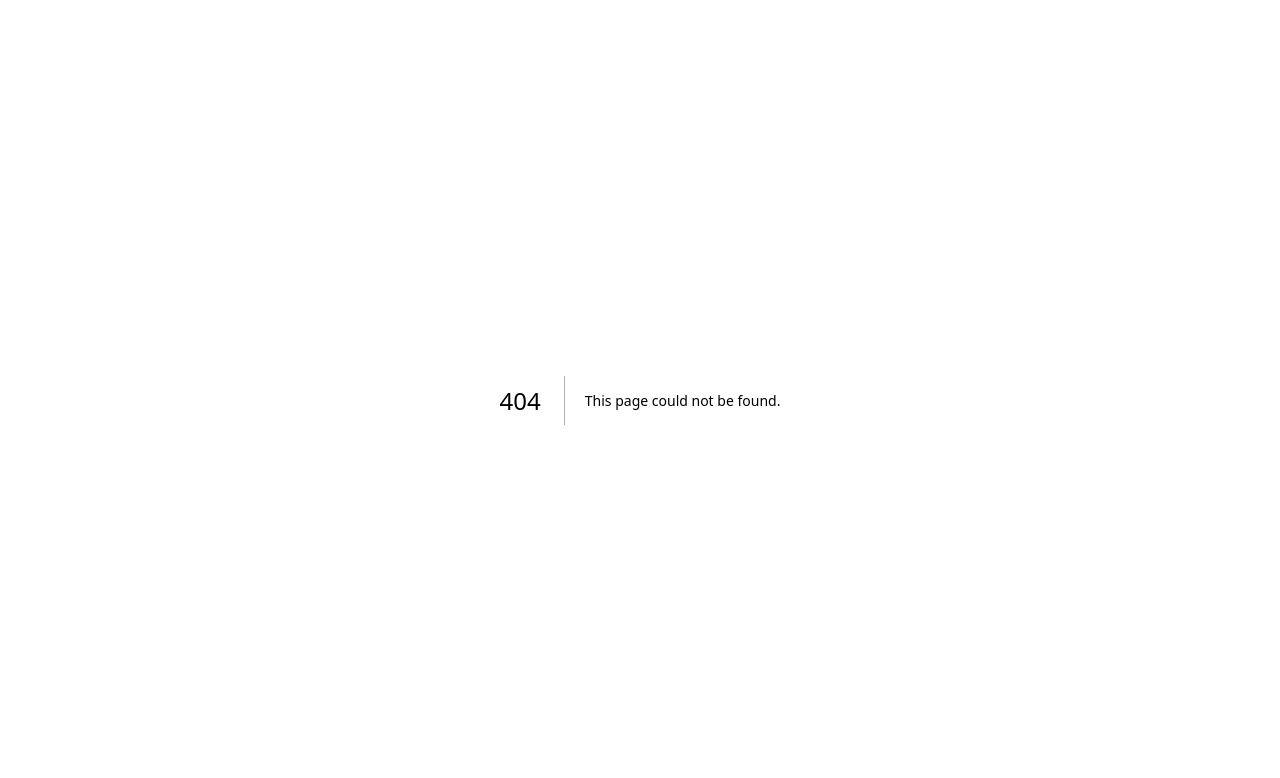
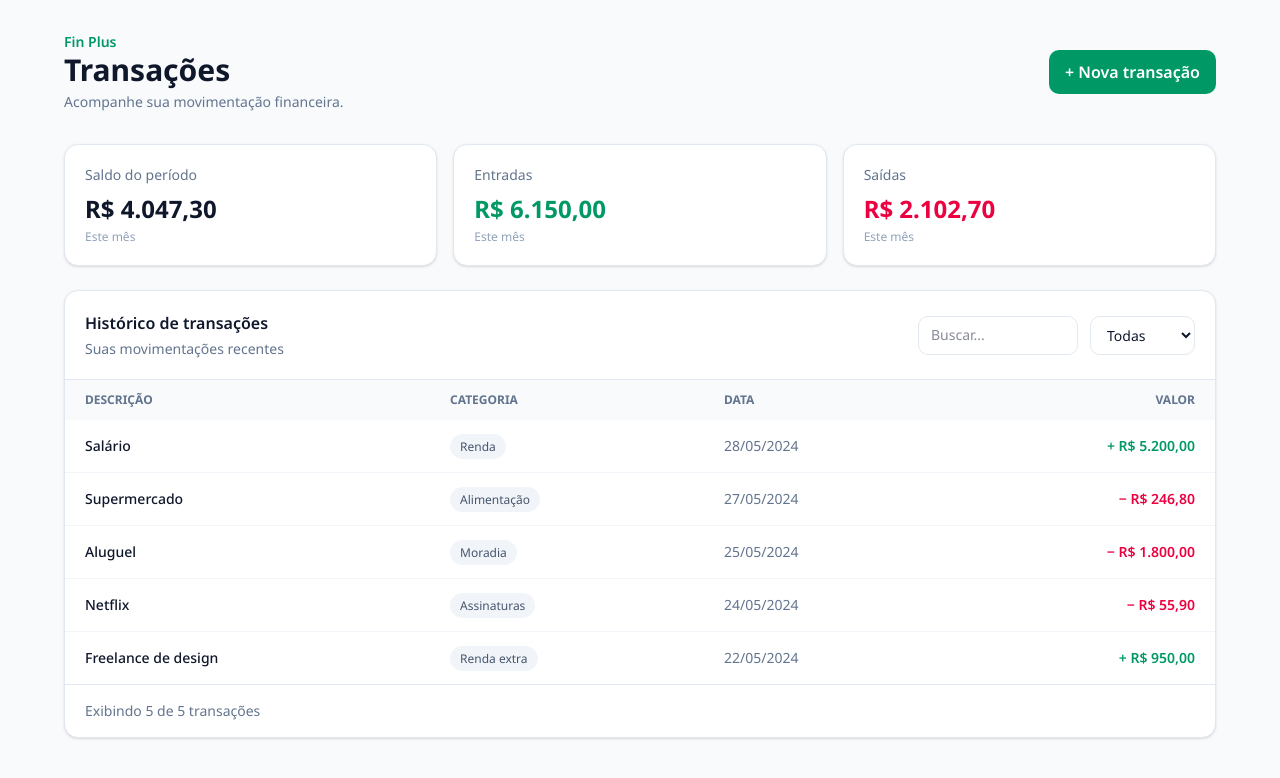
Before and after one commit to LinconlBR/fin-plus, a Next.js app: page /transactions in a window 1280 px wide. Before the commit this address had no page. Shown: the top 778 px of the page. Built offline with nearby package versions, Linux system fonts and the light colour scheme.

Commit message:
Create page.tsx

```diff
--- /dev/null
+++ b/app/transactions/page.tsx
@@ -0,0 +1,58 @@
+"use client";
+
+import { useMemo, useState } from "react";
+
+type Transaction = {
+	id: number;
+	description: string;
+	category: string;
+	date: string;
+	amount: number;
+	type: "income" | "expense";
+};
+
+const transactions: Transaction[] = [
+	{ id: 1, description: "Salário", category: "Renda", date: "28/05/2024", amount: 5200, type: "income" },
+	{ id: 2, description: "Supermercado", category: "Alimentação", date: "27/05/2024", amount: 246.8, type: "expense" },
+	{ id: 3, description: "Aluguel", category: "Moradia", date: "25/05/2024", amount: 1800, type: "expense" },
+	{ id: 4, description: "Netflix", category: "Assinaturas", date: "24/05/2024", amount: 55.9, type: "expense" },
+	{ id: 5, description: "Freelance de design", category: "Renda extra", date: "22/05/2024", amount: 950, type: "income" },
+];
+
+const formatCurrency = (value: number) =>
+	value.toLocaleString("pt-BR", { style: "currency", currency: "BRL" });
+
+export default function TransactionsPage() {
+	const [query, setQuery] = useState("");
+	const [filter, setFilter] = useState("all");
+
+	const filtered = useMemo(() => transactions.filter((item) => {
+		const matchesQuery = item.description.toLowerCase().includes(query.toLowerCase());
+		const matchesFilter = filter === "all" || item.type === filter;
+		return matchesQuery && matchesFilter;
+	}), [query, filter]);
+
+	const income = transactions.filter((item) => item.type === "income").reduce((sum, item) => sum + item.amount, 0);
+	const expenses = transactions.filter((item) => item.type === "expense").reduce((sum, item) => sum + item.amount, 0);
+
+	return (
+		<main className="min-h-screen bg-slate-50 px-4 py-8 text-slate-900 sm:px-8">
+			<div className="mx-auto max-w-6xl">
+				<header className="mb-8 flex flex-col justify-between gap-4 sm:flex-row sm:items-center">
+					<div><p className="text-sm font-semibold text-emerald-600">Fin Plus</p><h1 className="text-3xl font-bold">Transações</h1><p className="mt-1 text-sm text-slate-500">Acompanhe sua movimentação financeira.</p></div>
+					<button className="rounded-lg bg-emerald-600 px-4 py-2.5 font-semibold text-white hover:bg-emerald-700">+ Nova transação</button>
+				</header>
+
+				<section className="mb-6 grid gap-4 sm:grid-cols-3">
+					{[["Saldo do período", income - expenses, "text-slate-900"], ["Entradas", income, "text-emerald-600"], ["Saídas", expenses, "text-rose-600"]].map(([label, value, color]) => <div key={label} className="rounded-xl border border-slate-200 bg-white p-5 shadow-sm"><p className="text-sm text-slate-500">{label}</p><p className={`mt-2 text-2xl font-bold ${color}`}>{formatCurrency(Number(value))}</p><p className="mt-1 text-xs text-slate-400">Este mês</p></div>)}
+				</section>
+
+				<section className="overflow-hidden rounded-xl border border-slate-200 bg-white shadow-sm">
+					<div className="flex flex-col justify-between gap-4 border-b border-slate-200 p-5 sm:flex-row sm:items-center"><div><h2 className="font-semibold">Histórico de transações</h2><p className="mt-1 text-sm text-slate-500">Suas movimentações recentes</p></div><div className="flex gap-3"><input value={query} onChange={(event) => setQuery(event.target.value)} placeholder="Buscar..." className="w-40 rounded-lg border border-slate-200 px-3 py-2 text-sm outline-none focus:border-emerald-500" /><select value={filter} onChange={(event) => setFilter(event.target.value)} className="rounded-lg border border-slate-200 bg-white px-3 py-2 text-sm"><option value="all">Todas</option><option value="income">Entradas</option><option value="expense">Saídas</option></select></div></div>
+					<div className="overflow-x-auto"><table className="w-full min-w-[650px] text-left text-sm"><thead className="bg-slate-50 text-xs uppercase text-slate-500"><tr><th className="px-5 py-3">Descrição</th><th className="px-5 py-3">Categoria</th><th className="px-5 py-3">Data</th><th className="px-5 py-3 text-right">Valor</th></tr></thead><tbody className="divide-y divide-slate-100">{filtered.map((item) => <tr key={item.id} className="hover:bg-slate-50"><td className="px-5 py-4 font-medium">{item.description}</td><td className="px-5 py-4"><span className="rounded-full bg-slate-100 px-2.5 py-1 text-xs text-slate-600">{item.category}</span></td><td className="px-5 py-4 text-slate-500">{item.date}</td><td className={`px-5 py-4 text-right font-semibold ${item.type === "income" ? "text-emerald-600" : "text-rose-600"}`}>{item.type === "income" ? "+" : "−"} {formatCurrency(item.amount)}</td></tr>)}</tbody></table>{filtered.length === 0 && <p className="p-8 text-center text-sm text-slate-500">Nenhuma transação encontrada.</p>}</div>
+					<footer className="border-t border-slate-200 px-5 py-4 text-sm text-slate-500">Exibindo {filtered.length} de {transactions.length} transações</footer>
+				</section>
+			</div>
+		</main>
+	);
+}
```
